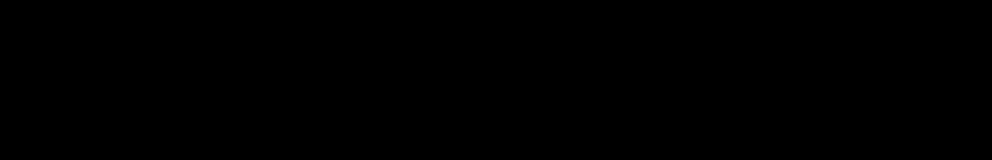
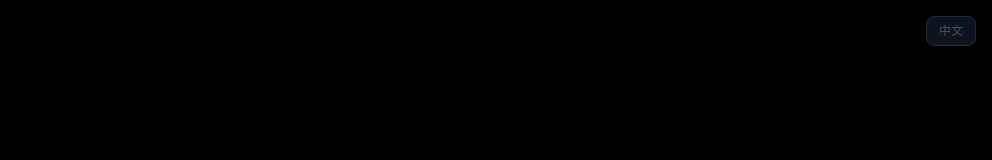
Before and after one commit to Origheart/TraderCalm, a Vue app: page / in a window 1280 px wide. Shown: the top 160 px of the page, without its empty margins (288-1280 px from the left). Built offline with nearby package versions, Linux system fonts and the light colour scheme.

Commit message:
feat: add temporary language switch button for testing
- Floating top-right button to switch ZH/EN
- Hidden after first click
- Will be removed for production launch

Co-Authored-By: Claude Opus 4.7 <noreply@anthropic.com>

```diff
--- a/src/App.vue
+++ b/src/App.vue
@@ -1,4 +1,13 @@
 <template>
+  <!-- 语言切换按钮：方便测试，切换后自动消失 -->
+  <button
+    v-if="showLangSwitch"
+    @click="toggleLanguage"
+    class="fixed top-4 right-4 z-[100] px-3 py-1.5 text-xs text-gray-600 hover:text-gray-400 bg-gray-900/80 hover:bg-gray-800 border border-gray-800 rounded-lg transition-all duration-200 font-sans"
+  >
+    {{ locale === 'zh' ? 'EN' : '中文' }}
+  </button>
+
   <PanicButton v-if="state === 'idle'" :locale="locale" @panic="triggerPanic" />
   <EmergencyTimer v-else-if="state === 'emergency'" :locale="locale" @done="onCalm" />
   <CalmState v-else :locale="locale" @reset="reset" />
@@ -11,11 +20,16 @@ import PanicButton from './components/PanicButton.vue'
 import EmergencyTimer from './components/EmergencyTimer.vue'
 import CalmState from './components/CalmState.vue'
 
-const { locale } = useLocale()
+const { locale, setLocale } = useLocale()
 const state = ref('idle')
+const showLangSwitch = ref(true)
+
+function toggleLanguage() {
+  locale.value = locale.value === 'zh' ? 'en' : 'zh'
+  showLangSwitch.value = false
+}
 
 function triggerPanic() {
-  // 点击按钮时触发 Umami 事件
   if (window.umami) umami.track('panic-click')
   state.value = 'emergency'
 }
```
